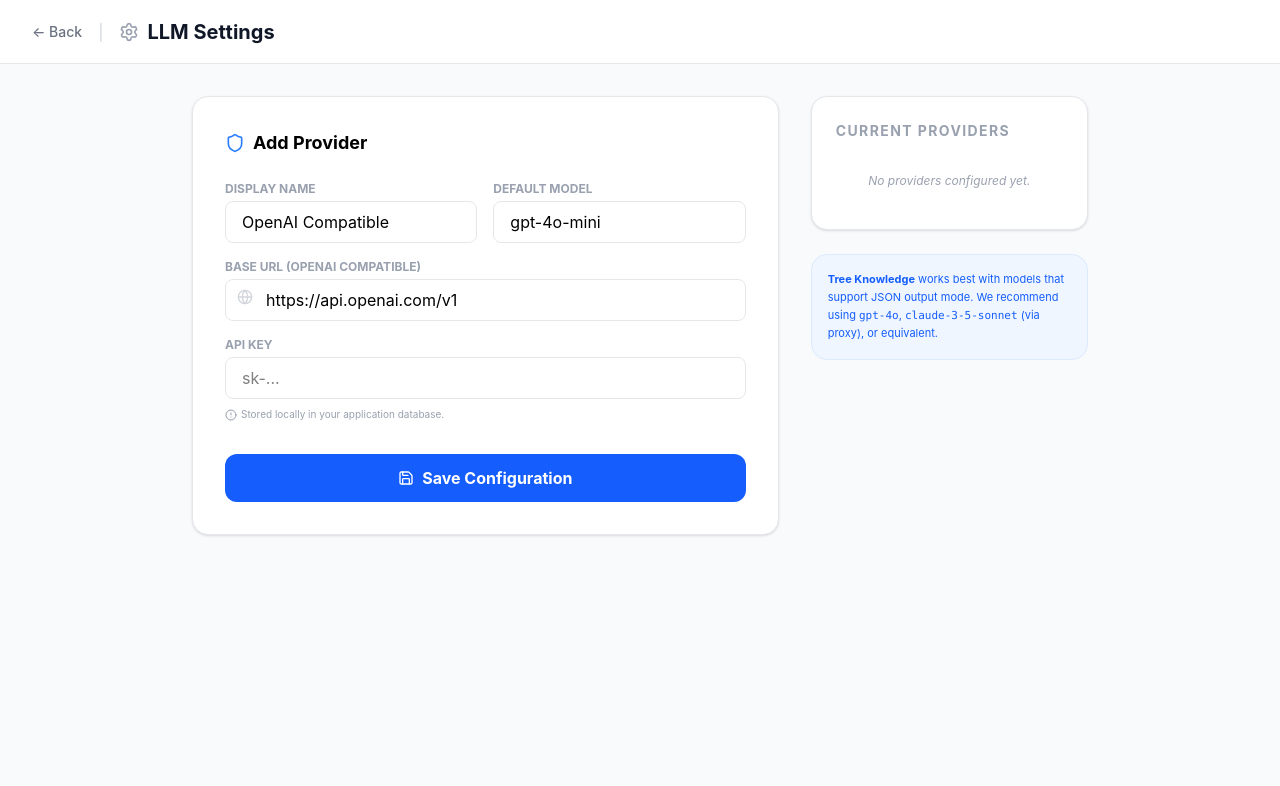
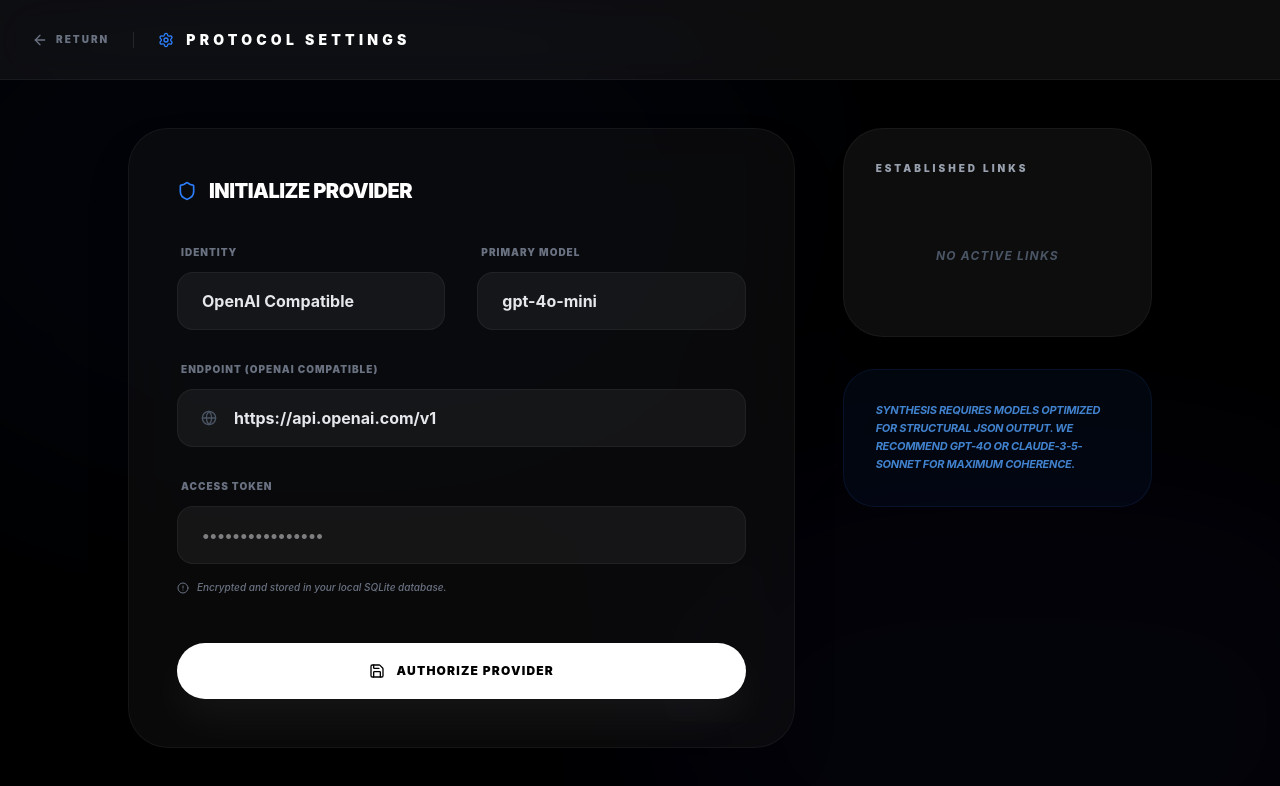
Before and after one commit to jeffrey-dot/Tree-Knowledge, a React (Vite) app: page / in a window 1280 px wide. Both pictures are taken after a click on the button 1225 px from the left and 55 px from the top of the page. Shown: the top 786 px of the page. Built offline with nearby package versions, Linux system fonts and the light colour scheme.

Commit message:
style: unify global dark nebula theme and implement flicker-free cinematic transitions

```diff
--- a/src/App.css
+++ b/src/App.css
@@ -6,6 +6,7 @@
   text-rendering: optimizeLegibility;
   -webkit-font-smoothing: antialiased;
   -moz-osx-font-smoothing: grayscale;
+  background-color: #000;
 }
 
 body {
@@ -13,7 +14,14 @@ body {
   padding: 0;
   min-width: 320px;
   min-height: 100vh;
-  background-color: #050505;
+  background-color: #000;
+  color: #fff;
+  overflow: hidden;
+}
+
+#root {
+  background-color: #000;
+  min-height: 100vh;
 }
 
 /* Custom Scrollbar for sleek sidebars */
@@ -26,12 +34,12 @@ body {
 }
 
 .custom-scrollbar::-webkit-scrollbar-thumb {
-  background: #f1f1f1;
+  background: rgba(255, 255, 255, 0.1);
   border-radius: 10px;
 }
 
 .custom-scrollbar::-webkit-scrollbar-thumb:hover {
-  background: #ddd;
+  background: rgba(255, 255, 255, 0.2);
 }
 
 /* Slow spin for icons */
@@ -52,3 +60,8 @@ body {
 .perspective-1000 {
   perspective: 1000px;
 }
+
+/* Eliminate tap highlight on mobile */
+* {
+  -webkit-tap-highlight-color: transparent;
+}
--- a/src/App.tsx
+++ b/src/App.tsx
@@ -3,7 +3,6 @@ import Launchpad from "./views/launchpad/Launchpad";
 import WorkspaceView from "./views/workspace/Workspace";
 import ProviderSettings from "./views/provider-settings/ProviderSettings";
 import "./App.css";
-
 import { motion, AnimatePresence } from "framer-motion";
 
 type View = {
@@ -31,16 +30,38 @@ function App() {
   };
 
   return (
-    <div className="h-screen overflow-hidden bg-white">
+    <div className="h-screen w-full overflow-hidden bg-black relative text-white">
+      {/* PERSISTENT GLOBAL NEBULA BACKGROUND */}
+      <div className="absolute inset-0 overflow-hidden pointer-events-none z-0">
+        <motion.div
+          animate={{
+            scale: [1, 1.2, 1],
+            opacity: [0.3, 0.5, 0.3]
+          }}
+          transition={{ duration: 10, repeat: Infinity, ease: "easeInOut" }}
+          className="absolute -top-[10%] -left-[10%] w-[70%] h-[70%] bg-blue-900/20 rounded-full blur-[120px]"
+        />
+        <motion.div
+          animate={{
+            scale: [1, 1.1, 1],
+            opacity: [0.2, 0.4, 0.2]
+          }}
+          transition={{ duration: 15, repeat: Infinity, ease: "easeInOut", delay: 2 }}
+          className="absolute -bottom-[20%] -right-[10%] w-[60%] h-[60%] bg-indigo-900/20 rounded-full blur-[100px]"
+        />
+      </div>
+
+      {/* CONTENT LAYER */}
+      <div className="relative z-10 h-full w-full">
         <AnimatePresence mode="wait">
           {view.type === "launchpad" && (
             <motion.div
               key="launchpad"
-            initial={{ opacity: 0 }}
-            animate={{ opacity: 1 }}
-            exit={{ opacity: 0, scale: 1.1 }}
-            transition={{ duration: 0.4 }}
-            className="h-full"
+              initial={{ opacity: 0, scale: 1.05 }}
+              animate={{ opacity: 1, scale: 1 }}
+              exit={{ opacity: 0, scale: 0.95 }}
+              transition={{ duration: 0.5, ease: [0.22, 1, 0.36, 1] }}
+              className="h-full w-full"
             >
               <Launchpad onEnterWorkspace={enterWorkspace} onOpenSettings={openSettings} />
             </motion.div>
@@ -49,11 +70,11 @@ function App() {
           {view.type === "workspace" && (
             <motion.div
               key="workspace"
-            initial={{ opacity: 0, scale: 0.9 }}
-            animate={{ opacity: 1, scale: 1 }}
-            exit={{ opacity: 0, scale: 0.9 }}
-            transition={{ duration: 0.4, type: "spring", damping: 20 }}
-            className="h-full"
+              initial={{ opacity: 0, scale: 0.9, filter: "blur(10px)" }}
+              animate={{ opacity: 1, scale: 1, filter: "blur(0px)" }}
+              exit={{ opacity: 0, scale: 1.1, filter: "blur(10px)" }}
+              transition={{ duration: 0.6, ease: [0.22, 1, 0.36, 1] }}
+              className="h-full w-full"
             >
               <WorkspaceView
                 workspaceId={view.workspaceId}
@@ -65,16 +86,18 @@ function App() {
           {view.type === "settings" && (
             <motion.div
               key="settings"
-            initial={{ opacity: 0, x: 20 }}
+              initial={{ opacity: 0, x: 40 }}
               animate={{ opacity: 1, x: 0 }}
-            exit={{ opacity: 0, x: 20 }}
-            className="h-full"
+              exit={{ opacity: 0, x: -40 }}
+              transition={{ duration: 0.4, ease: "anticipate" }}
+              className="h-full w-full"
             >
               <ProviderSettings onBack={backToLaunchpad} />
             </motion.div>
           )}
         </AnimatePresence>
       </div>
+    </div>
   );
 }
 
--- a/src/views/provider-settings/ProviderSettings.tsx
+++ b/src/views/provider-settings/ProviderSettings.tsx
@@ -1,6 +1,7 @@
 import { useState, useEffect } from "react";
 import { invoke } from "@tauri-apps/api/core";
-import { Settings, Shield, Globe, Cpu, Save, AlertCircle } from "lucide-react";
+import { Settings, Shield, Globe, Cpu, Save, AlertCircle, ArrowLeft, Loader2 } from "lucide-react";
+import { motion } from "framer-motion";
 
 interface LlmProvider {
   id: string;
@@ -54,71 +55,79 @@ export default function ProviderSettings({ onBack }: { onBack: () => void }) {
   };
 
   return (
-    <div className="min-h-screen bg-gray-50 flex flex-col">
-      <header className="h-16 bg-white border-b border-gray-200 flex items-center px-8 justify-between shrink-0">
-        <div className="flex items-center gap-4">
-          <button onClick={onBack} className="text-sm text-gray-500 hover:text-blue-600 font-medium">
-            ← Back
+    <div className="min-h-screen bg-transparent text-white flex flex-col relative overflow-hidden">
+      <header className="h-20 bg-white/5 backdrop-blur-xl border-b border-white/5 flex items-center px-8 justify-between shrink-0 z-10">
+        <div className="flex items-center gap-6">
+          <button
+            onClick={onBack}
+            className="group flex items-center gap-2 text-gray-500 hover:text-white transition-colors"
+          >
+            <ArrowLeft className="w-4 h-4 group-hover:-translate-x-1 transition-transform" />
+            <span className="text-[10px] font-black uppercase tracking-[0.2em]">Return</span>
           </button>
-          <span className="text-gray-300">|</span>
-          <h1 className="text-xl font-bold text-gray-900 flex items-center gap-2">
-            <Settings className="w-5 h-5 text-gray-400" />
-            LLM Settings
+          <div className="w-[1px] h-4 bg-white/10" />
+          <h1 className="text-sm font-black uppercase tracking-[0.3em] flex items-center gap-3">
+            <Settings className="w-4 h-4 text-blue-500" />
+            Protocol Settings
           </h1>
         </div>
       </header>
 
-      <main className="flex-1 overflow-y-auto p-8">
-        <div className="max-w-4xl mx-auto grid grid-cols-1 lg:grid-cols-3 gap-8">
-          {/* Left: Form */}
-          <div className="lg:col-span-2 space-y-6">
-            <div className="bg-white rounded-2xl p-8 border border-gray-200 shadow-sm">
-              <h2 className="text-lg font-bold mb-6 flex items-center gap-2">
+      <main className="flex-1 overflow-y-auto p-12 z-10 custom-scrollbar">
+        <div className="max-w-5xl mx-auto grid grid-cols-1 lg:grid-cols-3 gap-12">
+          {/* Left: Configuration Form */}
+          <div className="lg:col-span-2 space-y-8">
+            <motion.div
+              initial={{ opacity: 0, y: 20 }}
+              animate={{ opacity: 1, y: 0 }}
+              className="bg-neutral-900/40 backdrop-blur-2xl rounded-[2.5rem] p-12 border border-white/5 shadow-2xl"
+            >
+              <h2 className="text-xl font-black mb-10 flex items-center gap-3 uppercase tracking-tight">
                 <Shield className="w-5 h-5 text-blue-500" />
-                Add Provider
+                Initialize Provider
               </h2>
 
-              <div className="space-y-4">
-                <div className="grid grid-cols-2 gap-4">
+              <div className="space-y-8">
+                <div className="grid grid-cols-1 md:grid-cols-2 gap-8">
                   <div>
-                    <label className="block text-xs font-bold text-gray-400 uppercase mb-1">Display Name</label>
+                    <label className="block text-[10px] font-black text-gray-500 uppercase tracking-widest mb-3 ml-1">Identity</label>
                     <input
                       value={name} onChange={(e) => setName(e.target.value)}
-                      className="w-full px-4 py-2 border border-gray-200 rounded-lg outline-none focus:ring-2 focus:ring-blue-500"
+                      className="w-full px-6 py-4 bg-white/5 border border-white/5 rounded-2xl outline-none focus:ring-4 focus:ring-blue-500/10 focus:border-blue-500/50 transition-all font-bold text-gray-200"
                     />
                   </div>
                   <div>
-                    <label className="block text-xs font-bold text-gray-400 uppercase mb-1">Default Model</label>
+                    <label className="block text-[10px] font-black text-gray-500 uppercase tracking-widest mb-3 ml-1">Primary Model</label>
                     <input
                       value={model} onChange={(e) => setModel(e.target.value)}
-                      className="w-full px-4 py-2 border border-gray-200 rounded-lg outline-none focus:ring-2 focus:ring-blue-500"
+                      className="w-full px-6 py-4 bg-white/5 border border-white/5 rounded-2xl outline-none focus:ring-4 focus:ring-blue-500/10 focus:border-blue-500/50 transition-all font-bold text-gray-200"
                     />
                   </div>
                 </div>
 
                 <div>
-                  <label className="block text-xs font-bold text-gray-400 uppercase mb-1">Base URL (OpenAI Compatible)</label>
-                  <div className="relative">
-                    <Globe className="absolute left-3 top-2.5 w-4 h-4 text-gray-300" />
+                  <label className="block text-[10px] font-black text-gray-500 uppercase tracking-widest mb-3 ml-1">Endpoint (OpenAI Compatible)</label>
+                  <div className="relative group">
+                    <Globe className="absolute left-6 top-1/2 -translate-y-1/2 w-4 h-4 text-gray-600 group-focus-within:text-blue-500 transition-colors" />
                     <input
                       value={baseUrl} onChange={(e) => setBaseUrl(e.target.value)}
-                      className="w-full pl-10 pr-4 py-2 border border-gray-200 rounded-lg outline-none focus:ring-2 focus:ring-blue-500"
+                      className="w-full pl-14 pr-6 py-4 bg-white/5 border border-white/5 rounded-2xl outline-none focus:ring-4 focus:ring-blue-500/10 focus:border-blue-500/50 transition-all font-bold text-gray-200"
                       placeholder="https://api.openai.com/v1"
                     />
                   </div>
                 </div>
 
                 <div>
-                  <label className="block text-xs font-bold text-gray-400 uppercase mb-1">API Key</label>
+                  <label className="block text-[10px] font-black text-gray-500 uppercase tracking-widest mb-3 ml-1">Access Token</label>
                   <input
                     type="password"
                     value={apiKey} onChange={(e) => setApiKey(e.target.value)}
-                    className="w-full px-4 py-2 border border-gray-200 rounded-lg outline-none focus:ring-2 focus:ring-blue-500"
-                    placeholder="sk-..."
+                    className="w-full px-6 py-4 bg-white/5 border border-white/5 rounded-2xl outline-none focus:ring-4 focus:ring-blue-500/10 focus:border-blue-500/50 transition-all font-bold text-gray-200"
+                    placeholder="••••••••••••••••"
                   />
-                  <p className="mt-2 text-[10px] text-gray-400 flex items-center gap-1">
+                  <p className="mt-4 text-[10px] text-gray-500 font-medium flex items-center gap-2 italic">
                     <AlertCircle className="w-3 h-3" />
-                    Stored locally in your application database.
+                    Encrypted and stored in your local SQLite database.
                   </p>
                 </div>
               </div>
@@ -126,42 +135,50 @@ export default function ProviderSettings({ onBack }: { onBack: () => void }) {
               <button
                 onClick={handleSave}
                 disabled={isSaving}
-                className="mt-8 w-full py-3 bg-blue-600 text-white rounded-xl font-bold hover:bg-blue-700 transition-colors disabled:opacity-50 flex items-center justify-center gap-2"
+                className="mt-12 w-full py-5 bg-white text-black rounded-full font-black uppercase text-xs tracking-widest hover:bg-blue-400 transition-all disabled:opacity-50 flex items-center justify-center gap-3 shadow-[0_20px_40px_rgba(255,255,255,0.05)]"
               >
-                <Save className="w-4 h-4" />
-                {isSaving ? "Saving..." : "Save Configuration"}
+                {isSaving ? <Loader2 className="w-4 h-4 animate-spin" /> : <Save className="w-4 h-4" />}
+                {isSaving ? "Synchronizing..." : "Authorize Provider"}
               </button>
-            </div>
+            </motion.div>
           </div>
 
-          {/* Right: Active Status */}
-          <div className="space-y-6">
-            <div className="bg-white rounded-2xl p-6 border border-gray-200 shadow-sm">
-              <h2 className="text-sm font-bold text-gray-400 uppercase tracking-widest mb-4">Current Providers</h2>
-              <div className="space-y-3">
+          {/* Right: Active Nodes */}
+          <div className="space-y-8">
+            <motion.div
+              initial={{ opacity: 0, x: 20 }}
+              animate={{ opacity: 1, x: 0 }}
+              className="bg-white/5 backdrop-blur-xl rounded-[2.5rem] p-8 border border-white/5 shadow-xl"
+            >
+              <h2 className="text-[10px] font-black text-gray-400 uppercase tracking-[0.3em] mb-8">Established Links</h2>
+              <div className="space-y-4">
                 {providers.map(p => (
-                  <div key={p.id} className="p-4 rounded-xl border border-gray-100 bg-gray-50 flex items-center justify-between">
+                  <div key={p.id} className="p-6 rounded-3xl border border-white/5 bg-white/5 flex items-center justify-between group hover:border-white/10 transition-colors">
                     <div>
-                      <div className="flex items-center gap-2">
-                        <Cpu className="w-3.5 h-3.5 text-blue-500" />
-                        <span className="text-sm font-bold text-gray-800">{p.name}</span>
+                      <div className="flex items-center gap-3">
+                        <Cpu className="w-4 h-4 text-blue-500" />
+                        <span className="text-sm font-black uppercase tracking-tight text-gray-200">{p.name}</span>
                       </div>
-                      <p className="text-[10px] text-gray-400 mt-1">{p.default_model}</p>
+                      <p className="text-[10px] text-gray-500 font-bold mt-2 uppercase tracking-tighter opacity-60">{p.default_model}</p>
                     </div>
                     {p.is_enabled && (
-                      <span className="px-1.5 py-0.5 rounded-full bg-green-100 text-[8px] font-bold text-green-600 uppercase">Active</span>
+                      <div className="flex flex-col items-end gap-1">
+                        <span className="px-2 py-0.5 rounded-full bg-blue-500/20 text-[8px] font-black text-blue-400 uppercase tracking-widest">Active</span>
+                      </div>
                     )}
                   </div>
                 ))}
                 {providers.length === 0 && (
-                  <p className="text-center py-4 text-xs text-gray-400 italic">No providers configured yet.</p>
+                  <div className="text-center py-10">
+                    <p className="text-xs text-gray-600 font-bold uppercase tracking-widest italic">No active links</p>
+                  </div>
                 )}
               </div>
-            </div>
+            </motion.div>
 
-            <div className="p-4 rounded-2xl bg-blue-50 border border-blue-100">
-              <p className="text-[11px] text-blue-600 leading-relaxed">
-                <strong>Tree Knowledge</strong> works best with models that support JSON output mode. We recommend using <code>gpt-4o</code>, <code>claude-3-5-sonnet</code> (via proxy), or equivalent.
+            <div className="p-8 rounded-[2rem] bg-blue-500/5 border border-blue-500/10">
+              <p className="text-[11px] text-blue-400 font-bold leading-relaxed uppercase tracking-tight italic opacity-80">
+                Synthesis requires models optimized for structural JSON output. We recommend gpt-4o or claude-3-5-sonnet for maximum coherence.
               </p>
             </div>
           </div>
```
Also changed, not shown: src/views/launchpad/Launchpad.tsx (+1 -7 lines), src/views/workspace/Workspace.tsx (+1 -7 lines). Lines whose indentation alone changed are shown as unchanged.
